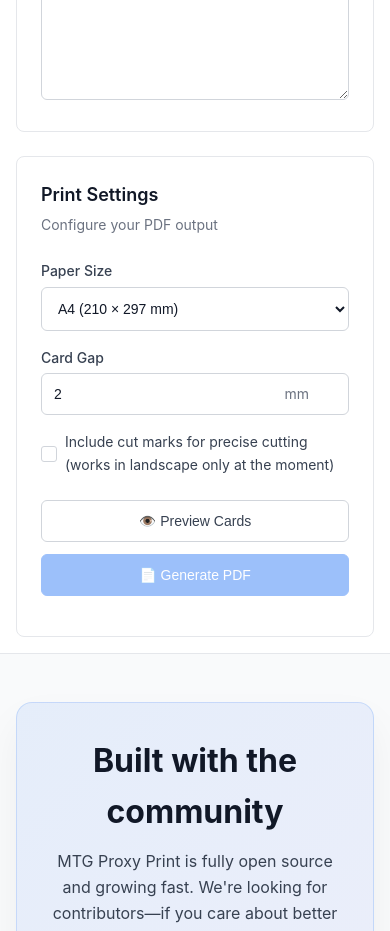
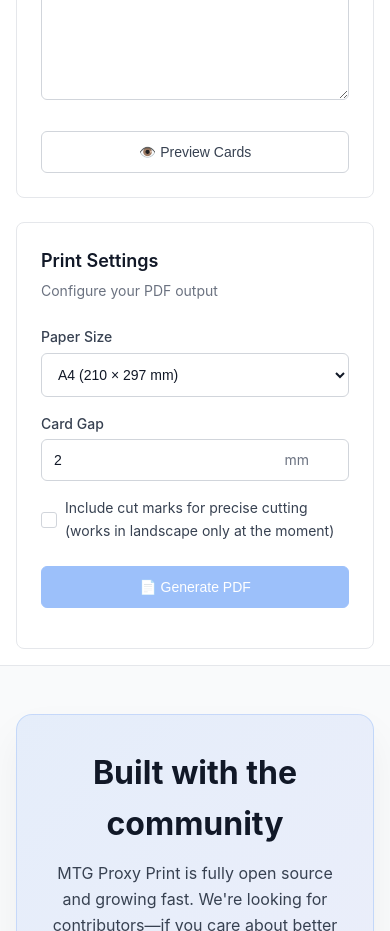
Before and after one commit to acocalypso/mtgproxyprint, a Vue app in the folder frontend/: page / in a window 390 px wide. Shown: the part 1600-2531 px from the top of the page. Built offline with nearby package versions, Linux system fonts and the light colour scheme.

Commit message:
feat(frontend): relocate preview trigger to decklist form
Shift the “Preview Cards” button next to the decklist input, update layout styles for the new placement, and keep the print settings panel focused on PDF generation.

```diff
--- a/frontend/src/App.vue
+++ b/frontend/src/App.vue
@@ -155,6 +155,18 @@
                 class="decklist-input"
               ></textarea>
             </div>
+
+            <div class="decklist-actions">
+              <button
+                type="button"
+                @click="handlePreview"
+                :disabled="status.loadingResolve"
+                class="btn btn-secondary decklist-preview-btn"
+              >
+                <span v-if="status.loadingResolve">Processing...</span>
+                <span v-else>👁️ Preview Cards</span>
+              </button>
+            </div>
           </div>
 
           <!-- Settings -->
@@ -201,17 +213,7 @@
             </div>
 
             <!-- Buttons -->
-            <div class="button-group">
-              <button
-                type="button"
-                @click="handlePreview"
-                :disabled="status.loadingResolve"
-                class="btn btn-secondary"
-              >
-                <span v-if="status.loadingResolve">Processing...</span>
-                <span v-else>👁️ Preview Cards</span>
-              </button>
-
+            <div class="button-group button-group--single">
               <button
                 type="button"
                 class="btn btn-primary"
@@ -1779,6 +1781,17 @@ function getFilteredPrintings(item: ResolvedItemWithMeta): any[] {
   box-shadow: 0 0 0 2px rgba(59, 130, 246, 0.1);
 }
 
+.decklist-actions {
+  margin-top: 1.5rem;
+  display: flex;
+  justify-content: flex-end;
+}
+
+.decklist-preview-btn {
+  flex: 0 0 auto;
+  min-width: 200px;
+}
+
 /* Settings Section */
 .settings-section {
   background: #ffffff;
@@ -1913,6 +1926,15 @@ function getFilteredPrintings(item: ResolvedItemWithMeta): any[] {
   display: flex;
   gap: 0.75rem;
   margin-bottom: 1rem;
+}
+
+.button-group--single {
+  justify-content: flex-end;
+}
+
+.button-group--single .btn {
+  flex: 0 0 auto;
+  min-width: 200px;
 }
 
 .btn {
@@ -2228,6 +2250,22 @@ function getFilteredPrintings(item: ResolvedItemWithMeta): any[] {
 
   .button-group {
     flex-direction: column;
+  }
+
+  .button-group--single {
+    align-items: stretch;
+  }
+
+  .button-group--single .btn {
+    width: 100%;
+  }
+
+  .decklist-actions {
+    justify-content: stretch;
+  }
+
+  .decklist-preview-btn {
+    width: 100%;
   }
 
   .section-header {
```
Also changed, not shown: 1 other file (tests, documents, lock files or other folders).
